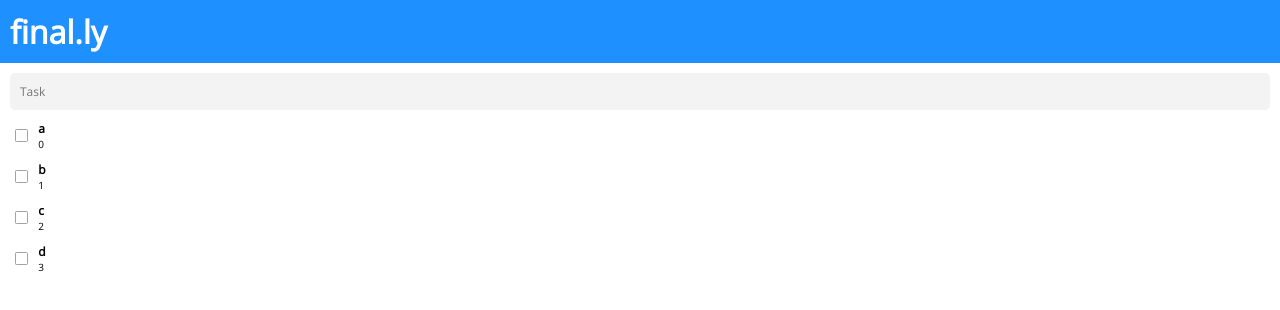
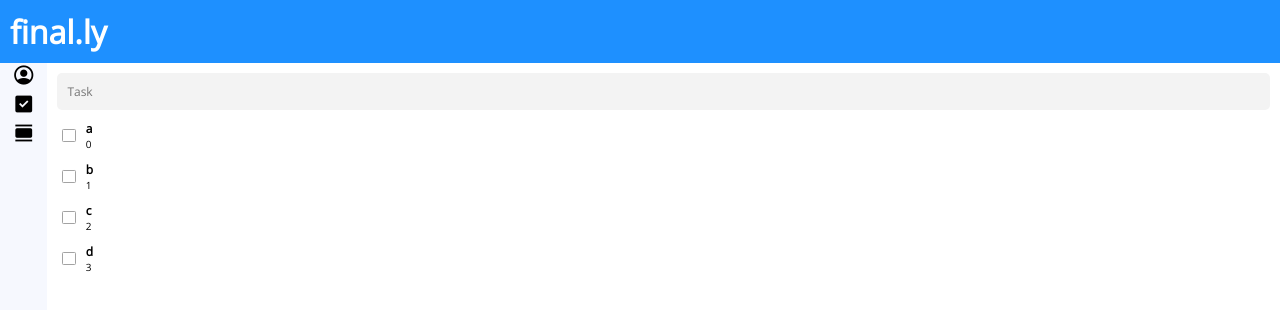
Before and after one commit to linv24/finally, a React (Create React App) app: page / in a window 1280 px wide. Shown: the top 310 px of the page. Built offline with nearby package versions, Linux system fonts and the light colour scheme; the HTML template or start-up script is replaced by a standard one.

Commit message:
Start sidebar

```diff
--- a/public/index.html
+++ b/public/index.html
@@ -8,6 +8,8 @@
     <link rel="preconnect" href="https://fonts.googleapis.com">
     <link rel="preconnect" href="https://fonts.gstatic.com" crossorigin>
     <link href="https://fonts.googleapis.com/css2?family=Open+Sans:wght@300&display=swap" rel="stylesheet">
+    <!-- material icons -->
+    <link rel="stylesheet" href="https://fonts.googleapis.com/css2?family=Material+Symbols+Outlined:opsz,wght,FILL,GRAD@20..48,100..700,0..1,-50..200" />
   </head>
   <body>
     <div id="root"></div>
--- a/src/App.css
+++ b/src/App.css
@@ -37,6 +37,12 @@ html, body {
   height: 100vh;
 }
 
+.contentContainer {
+  display: flex;
+  flex-direction: row;
+  height: 100vh;
+}
+
 .headerContainer {
   background-color: var(--blue-3);
   color: var(--white-1);
--- a/src/App.js
+++ b/src/App.js
@@ -1,12 +1,16 @@
-import "./App.css";
-import Header from "./components/Header";
-import TaskList from "./components/TaskList";
+import './App.css';
+import Header from './components/Header';
+import TaskList from './components/TaskList';
+import Sidebar from './components/Sidebar';
 
 export default function App() {
   return (
     <div className="appContainer">
       <Header />
-      <TaskList />
+      <div className="contentContainer">
+        <Sidebar />
+        <TaskList />
+      </div>
     </div>
   )
 }
--- /dev/null
+++ b/src/components/Sidebar.css
@@ -0,0 +1,14 @@
+.sidebarContainer {
+    width: 50px;
+    height: 100%;
+    background-color: var(--blue-1);
+    overflow: auto;
+}
+
+.material-symbols-outlined {
+    font-variation-settings:
+        'FILL' 1,
+        'wght' 400,
+        'GRAD' 0,
+        'opsz' 20
+}
--- a/src/components/Sidebar.js
+++ b/src/components/Sidebar.js
@@ -0,0 +1,17 @@
+import './Sidebar.css'
+
+export default function Sidebar({}) {
+    return (
+    <div className="sidebarContainer">
+        <span className="material-symbols-outlined">
+            account_circle
+        </span>
+        <span className="material-symbols-outlined">
+            check_box
+        </span>
+        <span class="material-symbols-outlined">
+            calendar_view_day
+        </span>
+    </div>
+    );
+}
--- a/src/components/TaskList.css
+++ b/src/components/TaskList.css
@@ -3,6 +3,7 @@
     display: flex;
     flex-direction: column;
     height: 100%;
+    width: 100%;
     margin: 10px;
     overflow: auto;
   }
--- a/src/components/TaskList.js
+++ b/src/components/TaskList.js
@@ -178,6 +178,7 @@ export default function TaskList() {
 	}
 
 	// Dragging
+	// TODO: dragging and subtasking interaction
 	function handleDragStart(e) {
 		e.target.classList.add('draggingTask');
 		handleSelectTask(e);
```
Also changed, not shown: 1 other file (tests, documents, lock files or other folders).
